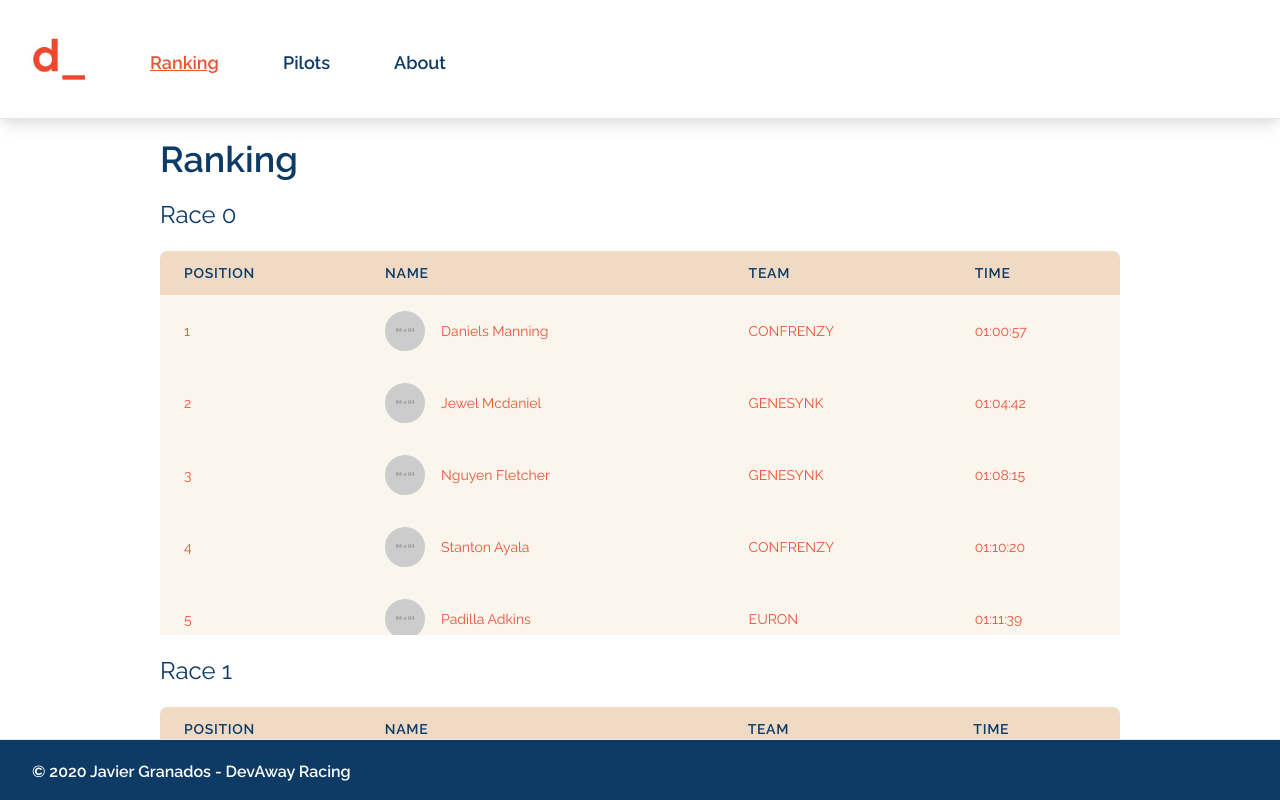
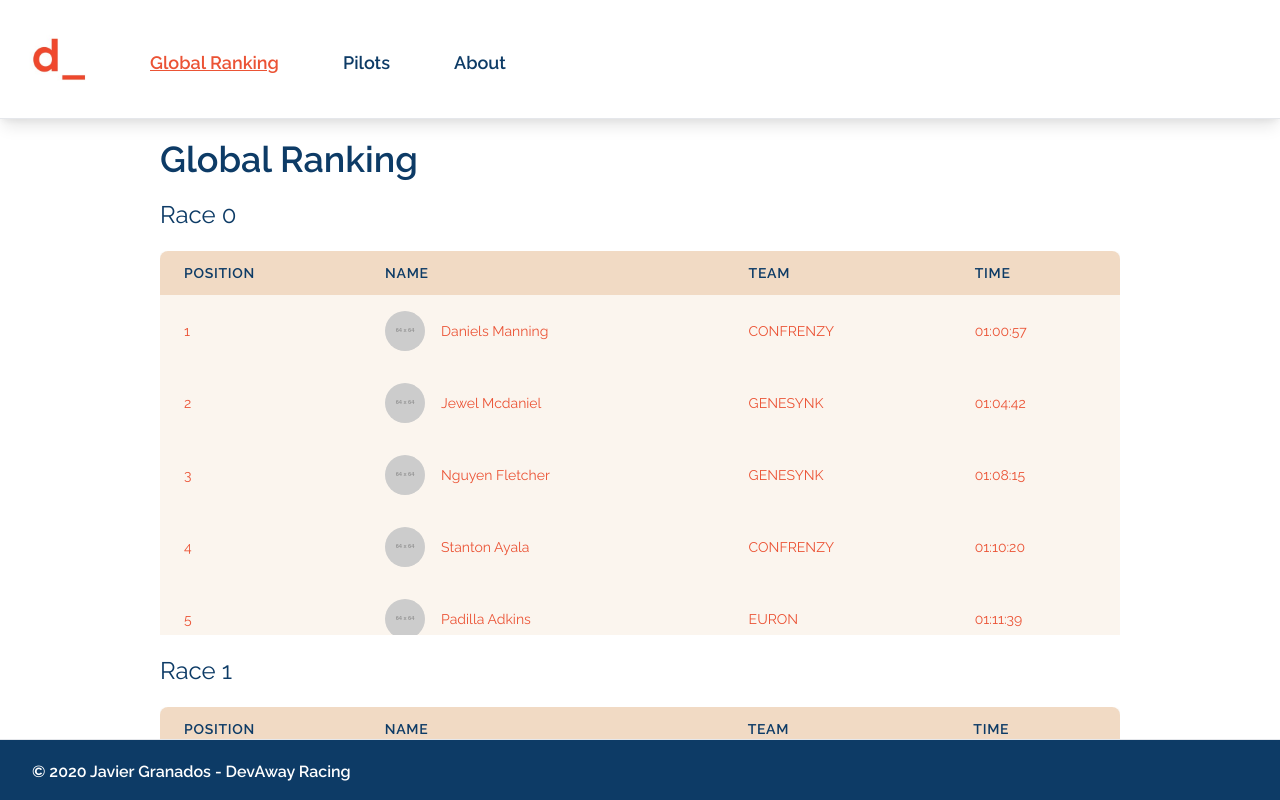
Before and after one commit to javiergranados/devaway-racing-services, a Next.js app: page / in a window 1280 px wide. Built offline with nearby package versions, Linux system fonts and the light colour scheme.

Commit message:
Change index page title and menu

```diff
--- a/components/layout/Navbar.jsx
+++ b/components/layout/Navbar.jsx
@@ -55,7 +55,7 @@ function Navbar() {
           onClick={handleLink}
           className={`block navbar__button mt-2${(router.pathname === '/' && ' selected') || ''}`}
         >
-          Ranking
+          Global Ranking
         </a>
         <a
           href="/pilots"
--- a/pages/index.js
+++ b/pages/index.js
@@ -7,7 +7,7 @@ function IndexPage({ data }) {
 
   return (
     <div className="text-indigoDye">
-      <h1 className="text-4xl text-center font-semi lg:text-left">Ranking</h1>
+      <h1 className="text-4xl text-center font-semi lg:text-left">Global Ranking</h1>
       <Ranking pilots={pilots} races={races} />
     </div>
   )
@@ -19,7 +19,7 @@ export async function getStaticProps() {
   return {
     props: {
       data,
-      title: 'Ranking',
+      title: 'Global',
     },
   }
 }
```
